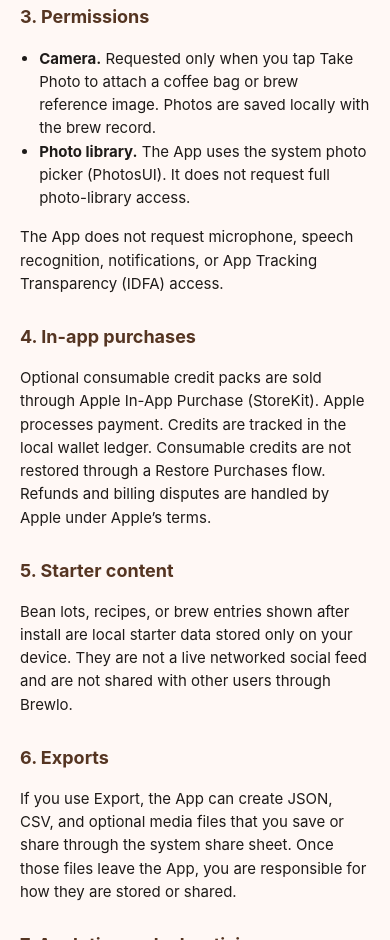
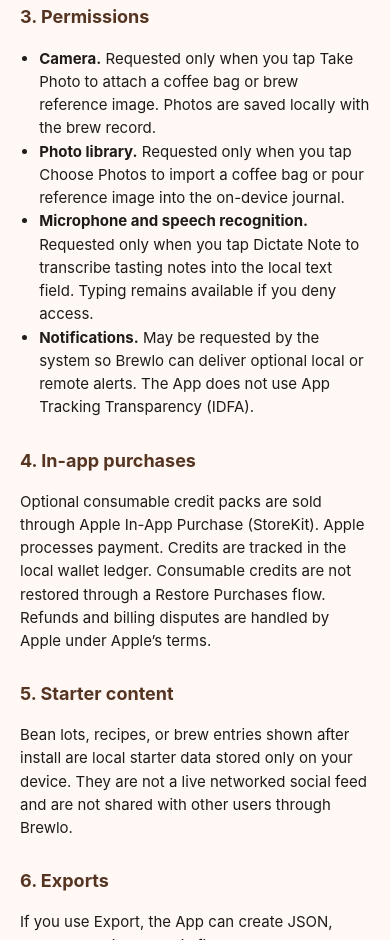
Before and after one commit to brewlo-app/brewlo-legal, a plain HTML site: page privacy-policy.html in a window 390 px wide. Shown: the part 973-1913 px from the top of the page. Drawn offline with Linux system fonts and the light colour scheme.

Commit message:
Document photo library and microphone permissions

```diff
--- a/privacy-policy.html
+++ b/privacy-policy.html
@@ -24,9 +24,10 @@
   <h2>3. Permissions</h2>
   <ul>
     <li><strong>Camera.</strong> Requested only when you tap Take Photo to attach a coffee bag or brew reference image. Photos are saved locally with the brew record.</li>
-    <li><strong>Photo library.</strong> The App uses the system photo picker (PhotosUI). It does not request full photo-library access.</li>
+    <li><strong>Photo library.</strong> Requested only when you tap Choose Photos to import a coffee bag or pour reference image into the on-device journal.</li>
+    <li><strong>Microphone and speech recognition.</strong> Requested only when you tap Dictate Note to transcribe tasting notes into the local text field. Typing remains available if you deny access.</li>
+    <li><strong>Notifications.</strong> May be requested by the system so Brewlo can deliver optional local or remote alerts. The App does not use App Tracking Transparency (IDFA).</li>
   </ul>
-  <p>The App does not request microphone, speech recognition, notifications, or App Tracking Transparency (IDFA) access.</p>
 
   <h2>4. In-app purchases</h2>
   <p>Optional consumable credit packs are sold through Apple In-App Purchase (StoreKit). Apple processes payment. Credits are tracked in the local wallet ledger. Consumable credits are not restored through a Restore Purchases flow. Refunds and billing disputes are handled by Apple under Apple’s terms.</p>
```
Also changed, not shown: user-agreement.html (+1 -1 lines).
